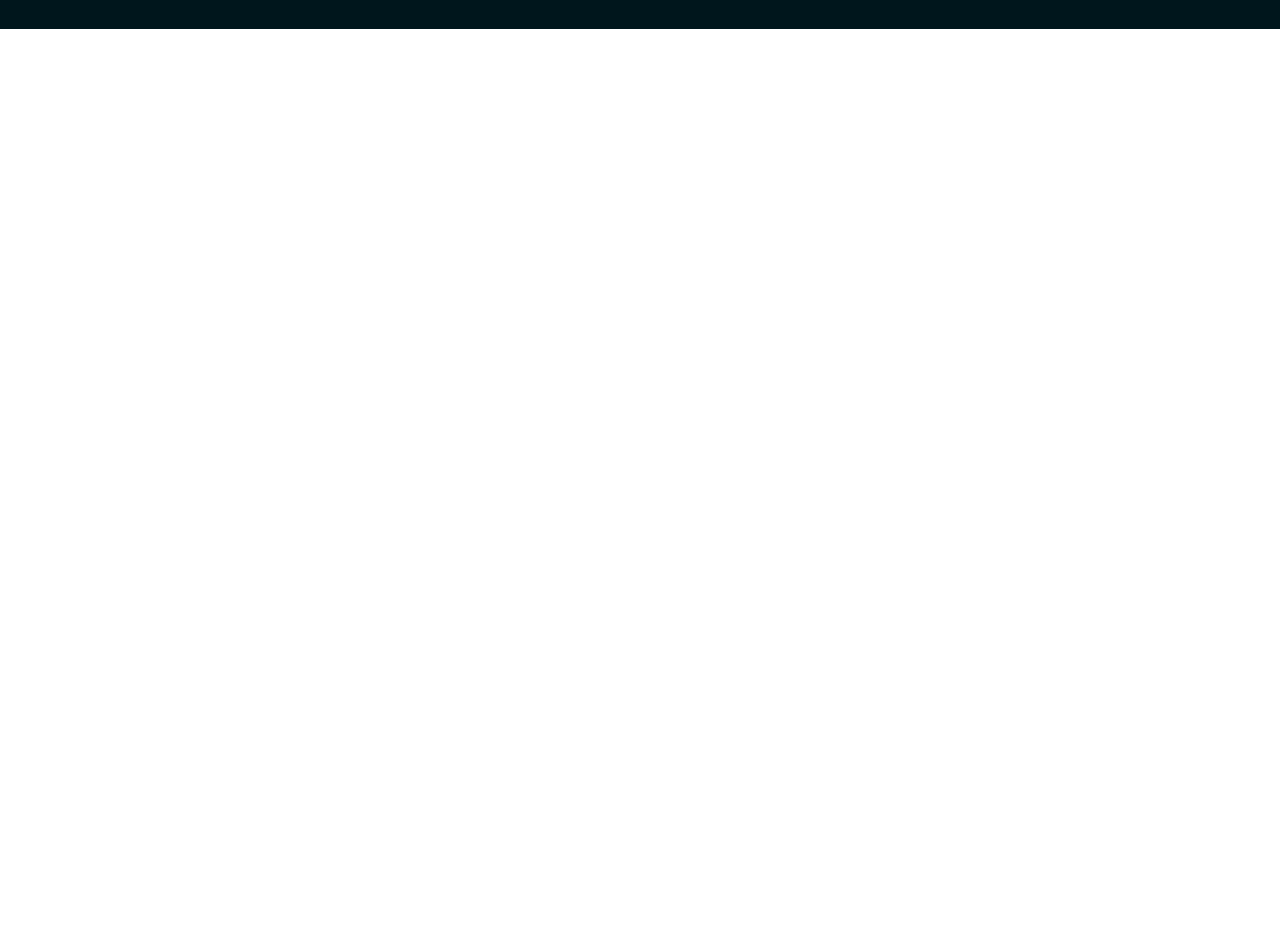
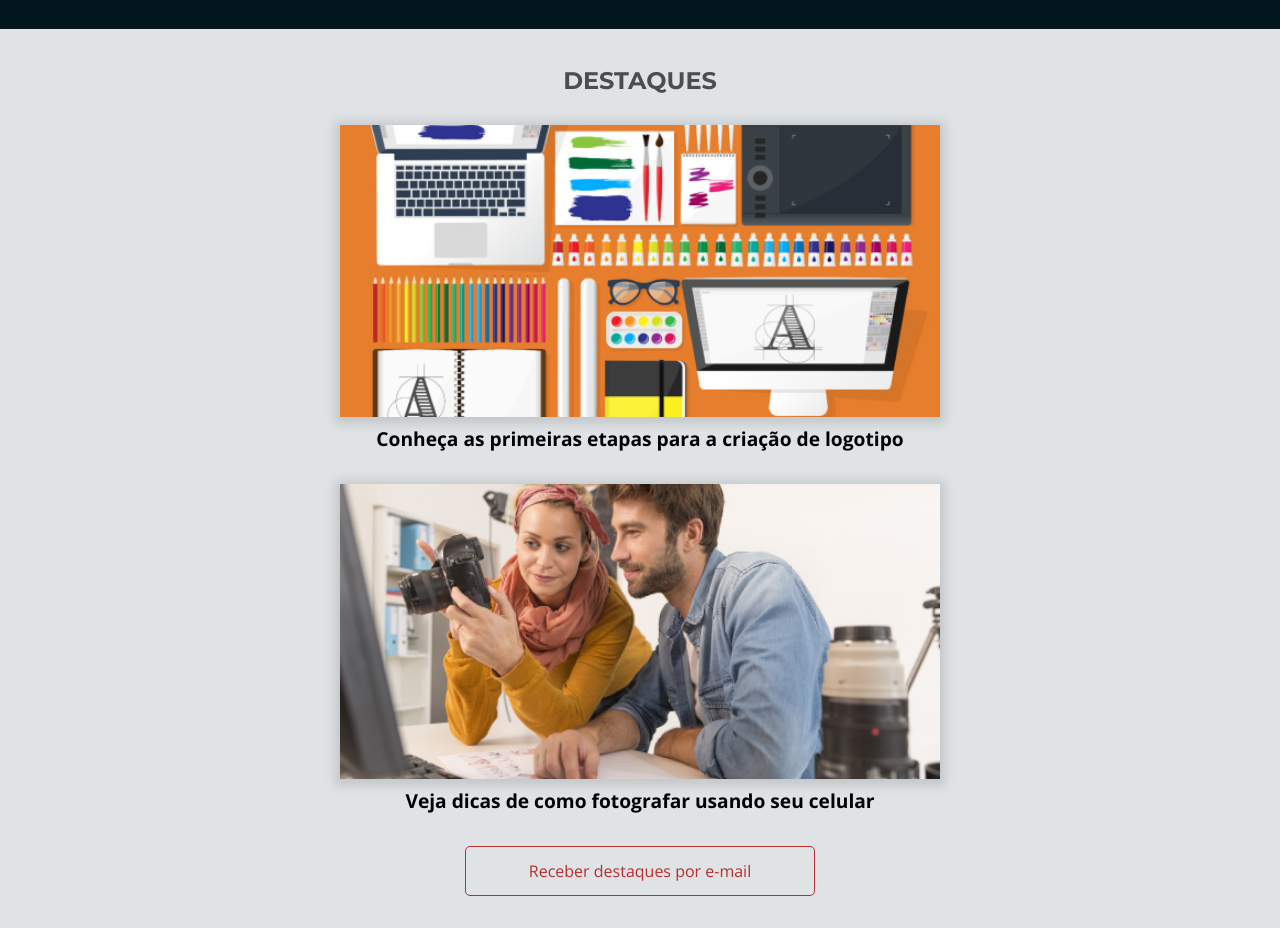
Before and after one commit to Antochevis/cursos-alura, a plain HTML site: page Layouts-Responsivos/index.html in a window 1280 px wide. Shown: the part 380-1308 px from the top of the page. Before the commit the page ends 800 px from the top, so only its background shows below. Drawn offline with nearby package versions, Linux system fonts and the light colour scheme.

Commit message:
atualizacao curso

```diff
--- /dev/null
+++ b/Layouts-Responsivos/css/destaques.css
@@ -0,0 +1,48 @@
+.destaques {
+    background-color: var(--azul-claro);
+
+    padding-top: 2.5rem;
+    padding-bottom: 2rem;
+}
+
+.destaques__titulo {
+    color: var(--cinza-escuro);
+    font-weight: 700;
+    font-size: 1.5rem;
+    font-family: var(--montserrat);
+    text-transform: uppercase;
+    text-align: center;
+
+    margin-bottom: 2rem;
+}
+
+.destaques__painel {
+    display: flex;
+    flex-direction: column;
+    align-items: center;
+
+    margin-bottom: 2rem;
+}
+
+.destaques__painel-imagem {
+    width: 100vw;
+    max-width: 600px;
+
+    box-shadow: 0 2px 10px 5px #00000020;
+
+    margin-bottom: .5rem;
+}
+
+.destaques__painel-texto {
+    font-weight: 700;
+    font-size: 1.2rem;
+    line-height: normal;
+}
+
+.destaques__botao {
+    color: var(--vermelho-forte);
+
+    border-color: var(--vermelho-forte);
+
+    margin: 0 auto;
+}
--- a/Layouts-Responsivos/index.html
+++ b/Layouts-Responsivos/index.html
@@ -9,6 +9,7 @@
         <link rel="stylesheet" href="css/base.css">
         <link rel="stylesheet" href="css/cabecalho.css">
         <link rel="stylesheet" href="css/chamada.css">
+        <link rel="stylesheet" href="css/destaques.css">
     </head>
     <body>
         <header class="cabecalho container">
@@ -30,6 +31,20 @@
                 <p class="chamada__texto">Apeperia tem um jeito inovador de comparar e montar aplicativos para pequenas e médias empresas.</p>
                 <a class="chamada__botao botao" href="#">Conheça os planos</a>
             </section>
+            <section class="destaques container">
+                <h2 class="destaques__titulo">Destaques</h2>
+                <a href="#">
+                    <figure class="destaques__painel">
+                        <img src="img/comecando-criar-logotipo.png" alt="Painel do post sobre criação de logotipo" class="destaques__painel-imagem">
+                        <figcaption class="destaques__painel-texto">Conheça as primeiras etapas para a criação de logotipo</figcaption>
+                    </figure>
+                </a>
+                <a href="#">
+                    <figure class="destaques__painel">
+                        <img src="img/dicas-fotografia.png" alt="Painel do post sobre fotografia com celular" class="destaques__painel-imagem">
+                        <figcaption class="destaques__painel-texto">Veja dicas de como fotografar usando seu celular</figcaption>
+                    </figure>
+                </a><a href="#" class="destaques__botao botao">Receber destaques por e-mail</a></section>
         </main>
     </body>
 </html>
```
